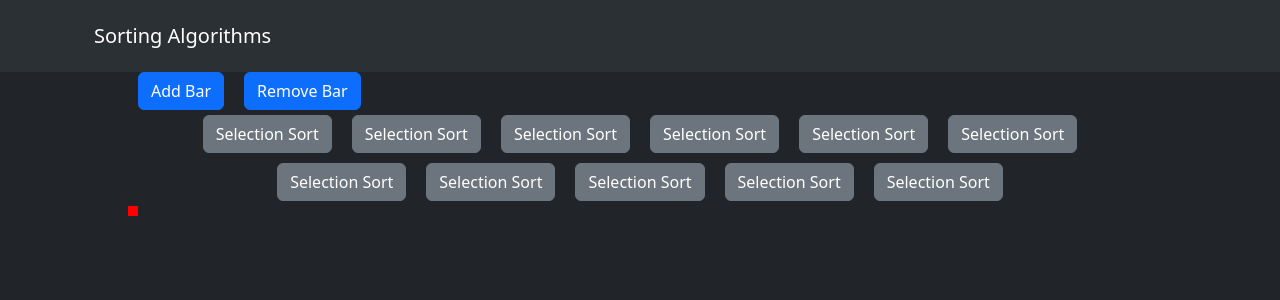
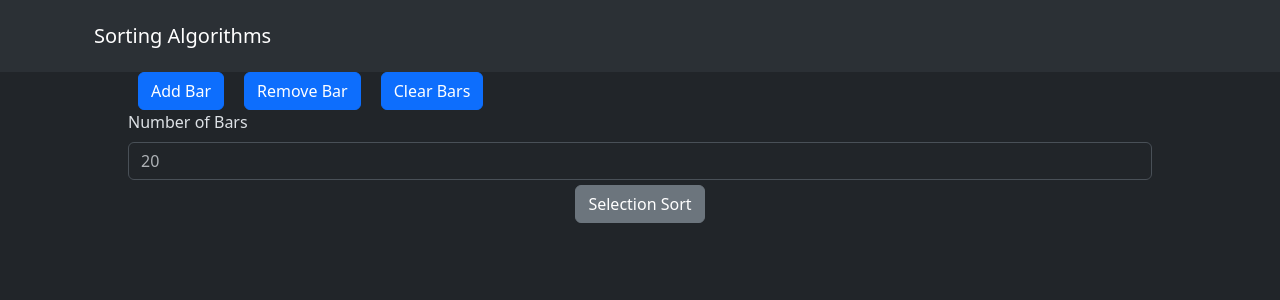
Before and after one commit to EElBard/sorting-algorithms-site, a React (Create React App) app in the folder my-app/: page / in a window 1280 px wide. Shown: the top 300 px of the page. Built offline with nearby package versions, Linux system fonts and the light colour scheme.

Commit message:
Fixed bars

```diff
--- a/my-app/package.json
+++ b/my-app/package.json
@@ -15,6 +15,9 @@
     "react-scripts": "5.0.1",
     "styled-components": "^6.0.7",
     "web-vitals": "^2.1.4"
+  },
+  "devDependencies": {
+    "@babel/plugin-proposal-private-property-in-object": "^7.21.11"
   },
   "scripts": {
     "start": "react-scripts start",
--- /dev/null
+++ b/my-app/src/Bar/index.js
@@ -0,0 +1,10 @@
+import './index.scss'
+
+const Bar = ({height}) => {
+    return (<>
+        <div className="bar" style={{ height: height }}>
+        </div>
+    </>)
+}
+
+export default Bar
--- a/my-app/src/Bars/index.js
+++ /dev/null
@@ -1,9 +0,0 @@
-import './index.scss'
-
-const Bars = () => {
-    return (<>
-        <div className='bar' />
-    </>)
-}
-
-export default Bars
--- a/my-app/src/Bars/index.scss
+++ /dev/null
@@ -1,6 +0,0 @@
-.bar {
-    width: 10px;
-    height: 10px;
-    background: red;
-
-}
--- a/my-app/src/Home/index.js
+++ b/my-app/src/Home/index.js
@@ -1,44 +1,56 @@
 import Button from 'react-bootstrap/Button'
+import Form from 'react-bootstrap/Form'
 import './index.scss'
-import Bars from '../Bars'
 import { useState } from 'react'
+import Bar from '../Bar'
 
 const Home = () => {
 
-    const [numBars, setNumBars] = useState(20)
+    const [bars, setBars] = useState([])
 
-    const handleClick = (action) => {
-        if(action == 'add-bar') {
-            setNumBars(numBars + 1)
+    const minHeight = 1;
+    const maxHeight = 100;
+
+    const addBar = () => {
+        const randomHeight = Math.floor(
+          Math.random() * (maxHeight - minHeight + 1) + minHeight
+        );
+        const newBars = [...bars, randomHeight];
+        setBars(newBars);
+      };
+
+
+    const removeBar = () => {
+        if (bars.length > 0) {
+          const newBars = [...bars]
+          newBars.pop()
+          setBars(newBars)
         }
-        else if(action == 'remove-bar') {
-            if(numBars > 0) {
-                setNumBars(numBars - 1)
-            }
-        }
+      }
+
+    const clearBars = () => {
+        setBars([])
     }
+
 
     return (
         <>
             <div className='settings-button-container'>
-                <Button onClick={() => handleClick('add-bar')} variant='primary'>Add Bar</Button>
-                <Button onClick={() => handleClick('remove-bar')} variant='primary'>Remove Bar</Button>
+                <Button onClick={addBar} variant='primary'>Add Bar</Button>
+                <Button onClick={removeBar} variant='primary'>Remove Bar</Button>
+                <Button onClick={clearBars} variant='primary'>Clear Bars</Button>
+                <Form>
+                    <Form.Label>Number of Bars</Form.Label>
+                    <Form.Control type='number' placeholder='20' />
+                </Form>
             </div>
             <div className='sort-button-container'>
                 <Button variant="secondary">Selection Sort</Button>
-                <Button variant="secondary">Selection Sort</Button>
-                <Button variant="secondary">Selection Sort</Button>
-                <Button variant="secondary">Selection Sort</Button>
-                <Button variant="secondary">Selection Sort</Button>
-                <Button variant="secondary">Selection Sort</Button>
-                <Button variant="secondary">Selection Sort</Button>
-                <Button variant="secondary">Selection Sort</Button>
-                <Button variant="secondary">Selection Sort</Button>
-                <Button variant="secondary">Selection Sort</Button>
-                <Button variant="secondary">Selection Sort</Button>
             </div>
             <div className='bars-container'>
-                <Bars />
+                {bars.map((height, index) => (
+                    <Bar key={index} height={`${height}%`} onRemove={() => removeBar(index)} />
+                ))}
             </div>
         </>
     )
--- a/my-app/src/Home/index.scss
+++ b/my-app/src/Home/index.scss
@@ -23,4 +23,16 @@
 .bars-container {
     width: 80%;
     margin-left: 10%;
+    height: 30em;
+    display: flex;
+    flex-direction: row;
+
+    .bar {
+        flex: 0 0 auto;
+        flex-grow: 1;
+        width: 10px;
+        background: red;
+        margin: 2px;
+        height: 100%;
+    }
 }
```
Also changed, not shown: my-app/src/Bar/index.scss (added).
